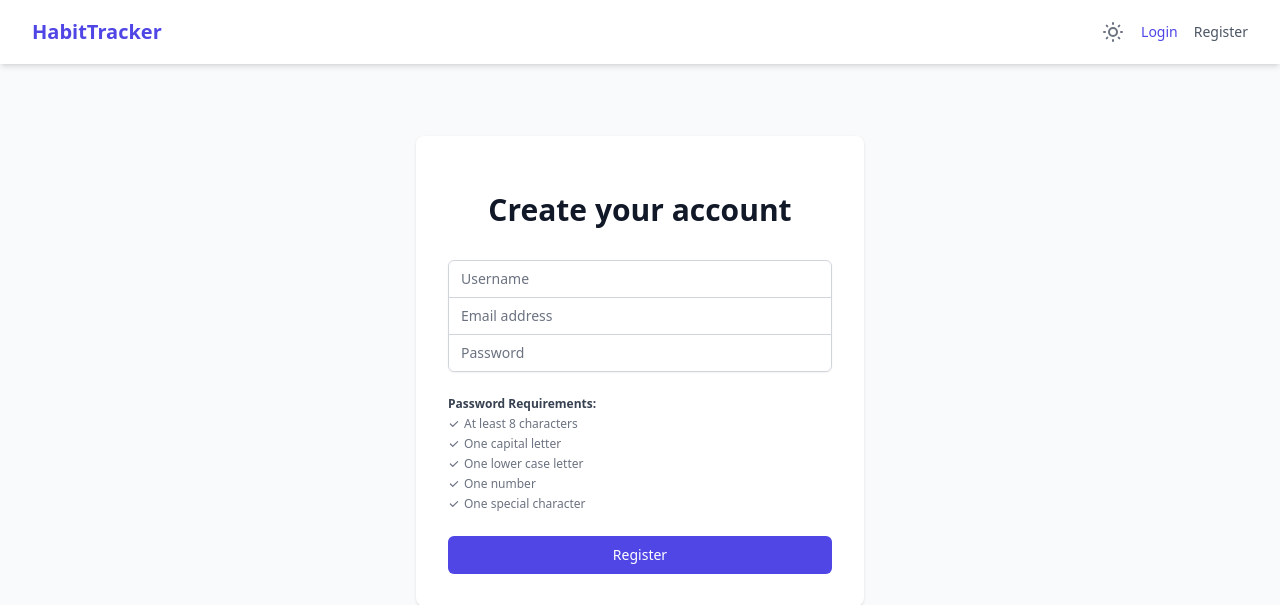
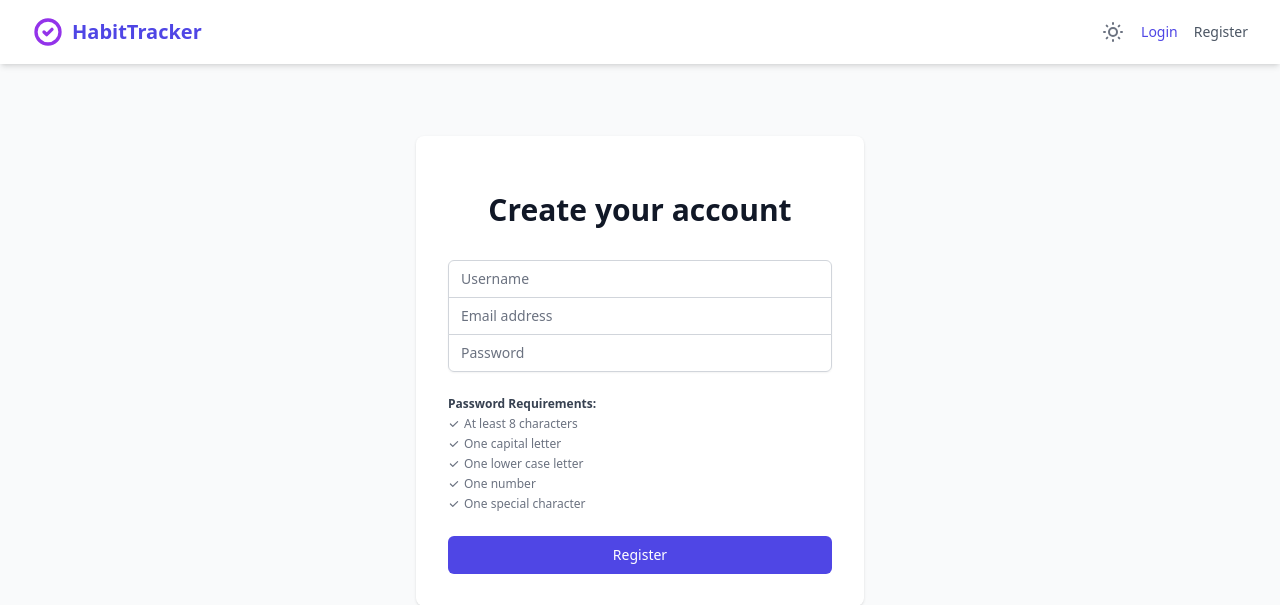
Before and after one commit to infosectestwin/HabbitTracker, a Flask app: page /register in a window 1280 px wide. Shown: the top 605 px of the page. Run offline with Flask 3, Linux system fonts and the light colour scheme; some libraries are stand-ins or nearby versions.

Commit message:
Add check-circle logo icon to navigation bar

```diff
--- a/app/templates/base.html
+++ b/app/templates/base.html
@@ -37,8 +37,11 @@
             <div class="flex justify-between h-16">
                 <div class="flex">
                     <div class="flex-shrink-0 flex items-center">
-                        <a href="{{ url_for('main.index') }}" class="font-bold text-xl text-primary hover:text-indigo-500 transition-colors">
-                            HabitTracker
+                        <a href="{{ url_for('main.index') }}" class="flex items-center space-x-2 font-bold text-xl text-primary hover:text-indigo-500 transition-colors">
+                            <svg class="w-8 h-8 text-purple-600" fill="none" stroke="currentColor" viewBox="0 0 24 24" xmlns="http://www.w3.org/2000/svg">
+                                <path stroke-linecap="round" stroke-linejoin="round" stroke-width="2.5" d="M9 12l2 2 4-4m6 2a9 9 0 11-18 0 9 9 0 0118 0z"></path>
+                            </svg>
+                            <span class="text-indigo-600">HabitTracker</span>
                         </a>
                     </div>
                     {% if current_user.is_authenticated %}
```
